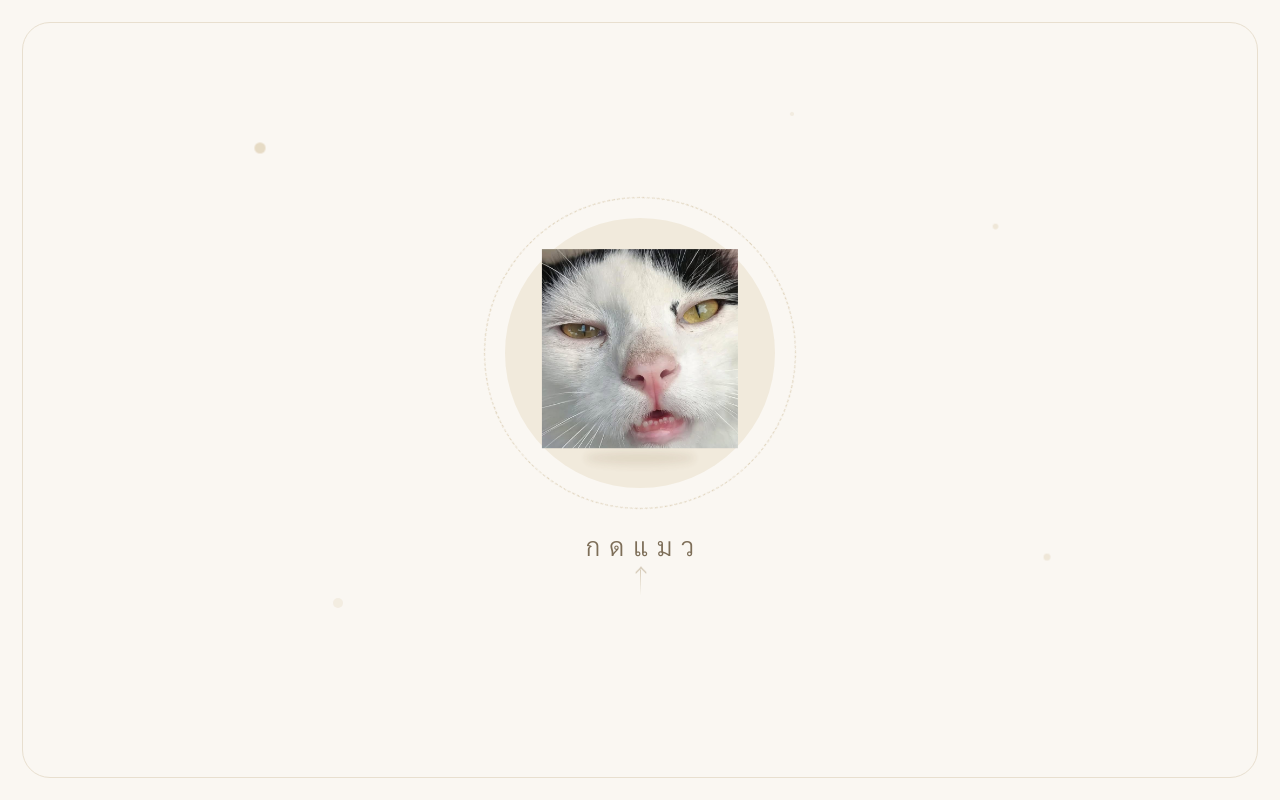
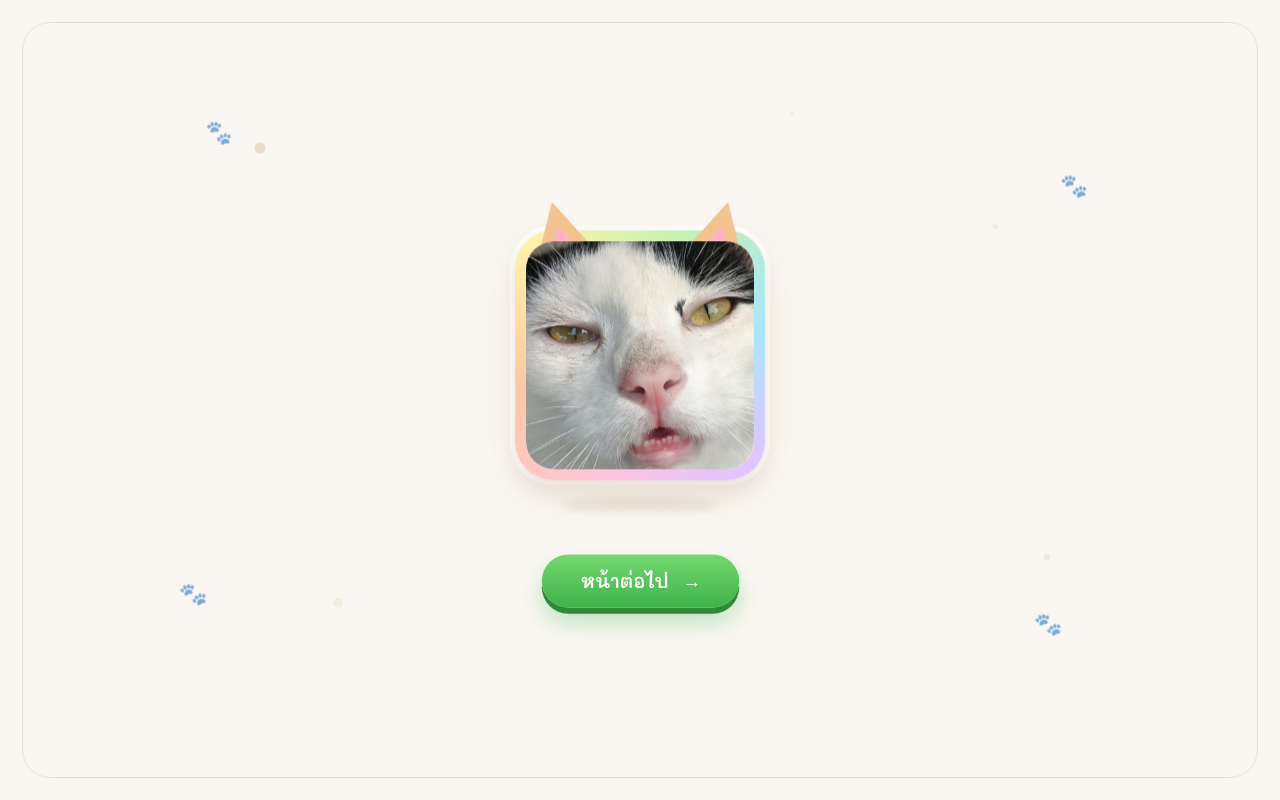
Before and after one commit to Winnernaries/Tofuun, a plain HTML site: page index.html in a window 1280 px wide. Drawn offline with Linux system fonts and the light colour scheme.

Commit message:
Update index.html

```diff
--- a/index.html
+++ b/index.html
@@ -1,8 +1,6 @@
 <!DOCTYPE html>
 <html lang="th">
 <head>
-<meta property="og:image" content="">
-<meta property="og:title" content=" ">
 <meta charset="UTF-8">
 <meta name="viewport" content="width=device-width, initial-scale=1">
 <title>เต้าหู้</title>
@@ -57,33 +55,16 @@
 
   .stage {
     position: relative;
-    width: 300px;
-    height: 300px;
+    width: min(340px, 90vw);
+    aspect-ratio: 1;
     display: flex;
     align-items: center;
     justify-content: center;
   }
-  .stage::before {                  /* วงกลมสีอ่อนด้านหลังเต้าหู้ */
-    content: "";
-    position: absolute;
-    width: 270px;
-    height: 270px;
-    border-radius: 50%;
-    background: #f1eadc;
-  }
-  .stage::after {                   /* วงแหวนบางๆ */
-    content: "";
-    position: absolute;
-    width: 310px;
-    height: 310px;
-    border-radius: 50%;
-    border: 1px dashed #dccfb6;
-    animation: spin 40s linear infinite;
-  }
   .shadow {                         /* เงาใต้เต้าหู้ */
     position: absolute;
-    bottom: 38px;
-    width: 120px;
+    bottom: 22px;
+    width: 170px;
     height: 14px;
     border-radius: 50%;
     background: rgba(120, 95, 55, .15);
@@ -160,6 +141,142 @@
   }
   .tofu-placeholder::before { left: 40px; }
   .tofu-placeholder::after  { right: 40px; }
+
+  /* ===== กรอบรูปแมว ===== */
+  @property --a { syntax: '<angle>'; initial-value: 0deg; inherits: false; }
+  @keyframes borderspin { to { --a: 360deg; } }
+
+  .cat-frame {
+    position: relative;
+    z-index: 2;
+    width: min(250px, 64vw);
+    aspect-ratio: 1;
+    padding: 11px;
+    border-radius: 38px;
+    background: conic-gradient(from var(--a), #ffc9a0, #fff2a8, #c6f2b0, #a8e6ff, #e3c4ff, #ffc4dd, #ffc9a0);
+    box-shadow: 0 14px 30px rgba(150, 110, 60, .22), 0 0 0 5px #fff;
+    animation: borderspin 7s linear infinite, float 3s ease-in-out infinite;
+    transition: transform .3s;
+  }
+  .cat-frame:hover { rotate: -3deg; scale: 1.04; }
+
+  .cat-inner {
+    position: relative;
+    width: 100%;
+    height: 100%;
+    border-radius: 28px;
+    overflow: hidden;
+    background: #fff7ec;
+    box-shadow: inset 0 0 0 4px #fff;
+  }
+  .cat-inner img {
+    width: 100%;
+    height: 100%;
+    object-fit: cover;
+    display: block;
+  }
+  .cat-inner::after {               /* แสงสะท้อนวิ่งผ่านรูป */
+    content: "";
+    position: absolute;
+    top: 0; left: -80%;
+    width: 50%; height: 100%;
+    background: linear-gradient(100deg, transparent, rgba(255,255,255,.55), transparent);
+    transform: skewX(-18deg);
+    animation: shine 5s ease-in-out infinite;
+  }
+  @keyframes shine {
+    0%, 60%  { left: -80%; }
+    100%     { left: 140%; }
+  }
+  .cat-fallback {                   /* แสดงเมื่อรูปแมวโหลดไม่ขึ้น */
+    display: none;
+    width: 100%; height: 100%;
+    align-items: center;
+    justify-content: center;
+    font-size: 5rem;
+  }
+
+  /* หูแมว */
+  .ear {
+    position: absolute;
+    top: -30px;
+    width: 62px;
+    height: 58px;
+    background: #f4c28f;
+    clip-path: polygon(50% 0, 100% 100%, 0 100%);
+    z-index: -1;
+  }
+  .ear::after {
+    content: "";
+    position: absolute;
+    left: 50%; top: 24px;
+    width: 28px; height: 28px;
+    background: #ffb3c4;
+    clip-path: polygon(50% 0, 100% 100%, 0 100%);
+    transform: translateX(-50%);
+  }
+  .ear.l { left: 20px;  transform: rotate(-14deg); transform-origin: bottom center; animation: wiggle 4s ease-in-out infinite; }
+  .ear.r { right: 20px; transform: rotate(14deg);  transform-origin: bottom center; animation: wiggle 4s ease-in-out infinite .4s reverse; }
+  @keyframes wiggle {
+    0%, 85%, 100% { translate: 0 0; }
+    90%           { translate: 0 -4px; }
+    95%           { translate: 0 1px; }
+  }
+
+  /* ตกแต่งรอบกรอบ */
+  .paw {
+    position: absolute;
+    z-index: 1;
+    font-size: 1.4rem;
+    opacity: .55;
+    pointer-events: none;
+    animation: bob 3.4s ease-in-out infinite;
+  }
+  .paw.p1 { top: 16%;    left: 16%; }
+  .paw.p2 { top: 22%;    right: 15%; animation-delay: .7s; }
+  .paw.p3 { bottom: 24%; left: 14%;  animation-delay: 1.4s; }
+  .paw.p4 { bottom: 20%; right: 17%; animation-delay: 2.1s; }
+  @keyframes bob {
+    0%, 100% { transform: translateY(0) rotate(-8deg); }
+    50%      { transform: translateY(-10px) rotate(8deg); }
+  }
+
+  /* ปุ่มหน้าต่อไป (สีเขียว) */
+  .next-btn {
+    position: relative;
+    z-index: 3;
+    margin-top: 22px;
+    padding: 14px 38px;
+    font-family: "Mali", "Sarabun", sans-serif;
+    font-weight: 600;
+    font-size: 1.15rem;
+    color: #fff;
+    background: linear-gradient(180deg, #74d86f, #3fb34b);
+    border: none;
+    border-radius: 999px;
+    box-shadow: 0 6px 0 #2e8a39, 0 14px 24px rgba(63, 179, 75, .32);
+    cursor: pointer;
+    overflow: hidden;
+    transition: transform .15s, box-shadow .15s;
+    animation: pulse 2.2s ease-in-out infinite;
+  }
+  .next-btn::before {               /* แสงวิ่งผ่านปุ่ม */
+    content: "";
+    position: absolute;
+    top: 0; left: -70%;
+    width: 40%; height: 100%;
+    background: linear-gradient(100deg, transparent, rgba(255,255,255,.5), transparent);
+    transform: skewX(-20deg);
+    animation: shine 3.2s ease-in-out infinite;
+  }
+  .next-btn .arrow { display: inline-block; margin-left: 6px; animation: arrow 1.2s ease-in-out infinite; }
+  .next-btn:hover  { transform: translateY(-3px); box-shadow: 0 9px 0 #2e8a39, 0 18px 28px rgba(63, 179, 75, .38); }
+  .next-btn:active { transform: translateY(5px);  box-shadow: 0 1px 0 #2e8a39, 0 4px 10px rgba(63, 179, 75, .3); }
+  @keyframes pulse { 0%, 100% { scale: 1; } 50% { scale: 1.04; } }
+  @keyframes arrow { 0%, 100% { transform: translateX(0); } 50% { transform: translateX(5px); } }
+
+  #page-tofu.leaving { animation: pageOut .5s forwards; }
+  @keyframes pageOut { to { opacity: 0; transform: scale(.96); } }
 
   .text {
     margin-top: 26px;
@@ -361,14 +478,19 @@
 
     <div class="stage">
       <div class="shadow"></div>
-      <div class="tofu-wrap" id="tofu">
-        <!-- 🧈 เต้าหู้น่ารักวาดด้วย SVG (ถ้าอยากใช้ GIF ของตัวเอง ลบ <svg> นี้ แล้วใส่ <img src="tofu.gif"> แทน) -->
-        <img src="meoww.jpg" alt=>
+      <div class="cat-frame">
+        <span class="ear l"></span><span class="ear r"></span>
+        <div class="cat-inner">
+          <!-- 🐱 รูปแมว (วางไฟล์ meoww.jpg ไว้โฟลเดอร์เดียวกับ index.html) -->
+          <img src="meoww.jpg" alt="แมว">
+        </div>
       </div>
     </div>
 
-    <div class="text">กดแมว</div>
-    <div class="hint"></div>
+    <button class="next-btn" id="next" type="button">หน้าต่อไป <span class="arrow">→</span></button>
+
+    <span class="paw p1">🐾</span><span class="paw p2">🐾</span>
+    <span class="paw p3">🐾</span><span class="paw p4">🐾</span>
   </div>
 
   <!-- ========== หน้า 2 : ดอกไม้ ========== -->
@@ -436,13 +558,13 @@
   </div>
 
 <script>
-  const tofu = document.getElementById('tofu');
+  const nextBtn = document.getElementById('next');
   const pageTofu = document.getElementById('page-tofu');
   const pageFlower = document.getElementById('page-flower');
 
-  // กดเต้าหู้ -> สลับไปหน้าดอกไม้
-  tofu.addEventListener('click', () => {
-    tofu.classList.add('clicked');
+  // กดปุ่มหน้าต่อไป -> สลับไปหน้าดอกไม้
+  nextBtn.addEventListener('click', () => {
+    pageTofu.classList.add('leaving');
     setTimeout(() => {
       pageTofu.classList.add('hidden');
       pageFlower.classList.remove('hidden');
```
